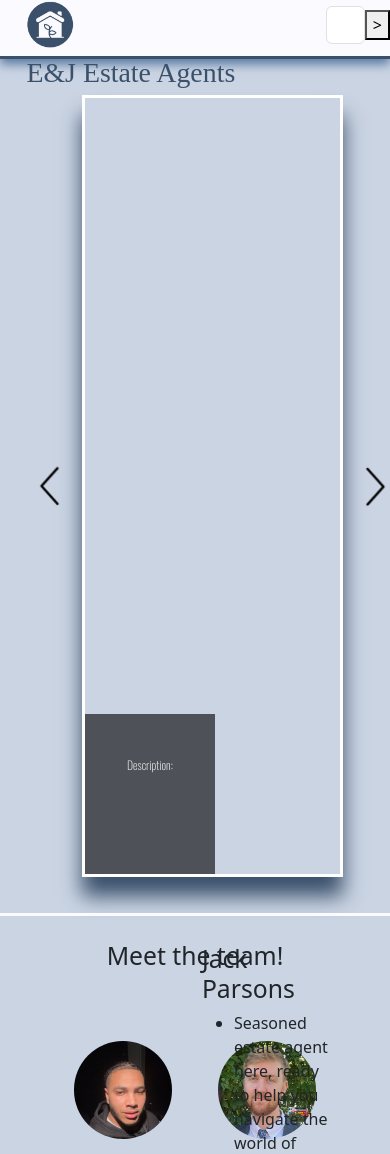
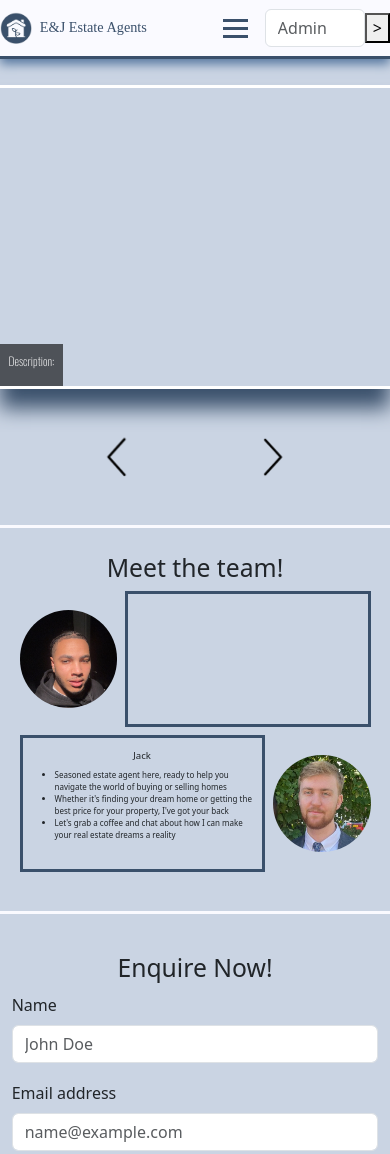
Before and after one commit to fac31/Jack-Elliot-Agency-client, a website: page client/src/index.html in a window 390 px wide. Shown: the top 1154 px of the page. Drawn offline with nearby package versions, Linux system fonts and the light colour scheme; no server answers; a web font is replaced by a local one.

Commit message:
Made page more responsive, added hamburger toggle button

```diff
--- a/client/src/index.html
+++ b/client/src/index.html
@@ -16,15 +16,25 @@
     <header class="grid-item-1 white-bg center-horizontal">
         <div class="container-lg center-vertical nav">
             <img class="logo" src="../assets/E&J_Estate_Agents_Logo.png" alt="E&J Estate Agents Logo">
-            <h1 class="heading-font dark-blue">E&J Estate Agents</h1>
-            <a class="meet-the-team" href="#meet-the-team">Meet the team</a>
-            <a class="meet-the-team create-listing" href="#create-listing">Create listing</a>
-            <a class="meet-the-team enquire" href="#enquire">Enquire</a>
+            <h1 class="heading-font dark-blue center">E&J Estate Agents</h1>
+            <div class="nav-list center">
+                <a class="nav-link meet-the-team" href="#meet-the-team">Meet the team</a>
+                <a class="nav-link meet-the-team create-listing" href="#create-listing">Create listing</a>
+                <a class="nav-link meet-the-team enquire" href="#enquire">Enquire</a>
+            </div>
         </div>
-        <form class="admin-form">
-        <input type="number" class="form-control" id="admin" placeholder="Admin">
-        <button type="submit">></button>
-        </form>
+        <div class="center">
+            <div class="hamburger">
+                <span class="bar"></span>
+                <span class="bar"></span>
+                <span class="bar"></span>
+            </div>
+
+            <form class="admin-form center">
+                <input type="number" class="form-control" id="admin" placeholder="Admin">
+                <button type="submit">></button>
+            </form>
+        </div>
     </header>
     <div class="grid-item-6">
         <div class="btn-left-container"><button class="btn-left" src=></button></div>
@@ -108,11 +118,11 @@
 
                 </div>
             </div>
-            <div class="team-container">
+            <div class="team-container" id="team-container-2">
                 <div class="team-img-3">
                 </div>
                 <div class="team-text center">
-                    <h2>Jack Parsons</h2>
+                    <h3>Jack</h3>
                     <ul>
                         <li>Seasoned estate agent here, ready to help you navigate the world of buying or selling homes</li>
                         <li>Whether it's finding your dream home or getting the best price for your property, I've got your back</li>
--- a/client/src/script.js
+++ b/client/src/script.js
@@ -20,7 +20,9 @@ function app() {
   const descriptionElement = document.getElementById('description')
   const adminForm = document.querySelector('.admin-form')
   const adminElement = document.getElementById('admin')
-
+  const hamburgerBtn = document.querySelector('.hamburger');
+  const navList = document.querySelector('.nav-list');
+  const navLinks = document.querySelectorAll('.nav-link');
   // Const
 
 
@@ -199,6 +201,16 @@ function app() {
 
 
   // Event listeners
+  hamburgerBtn.addEventListener('click', () =>{
+    hamburgerBtn.classList.toggle('active');
+    navList.classList.toggle('active');
+  });
+  for (const link of navLinks) {
+    link.addEventListener('click', () => {
+      hamburgerBtn.classList.toggle('active');
+      navList.classList.toggle('active');
+    });
+  };
   btnLeft.addEventListener('click', function () {
     changeImg('left');
   });
--- a/client/src/styles.css
+++ b/client/src/styles.css
@@ -52,7 +52,6 @@
 .logo {
     width: 3rem;
     height: 3rem;
-    margin-right: 10px;
 }
 
 .center {
@@ -110,7 +109,7 @@ header {
     grid-row: 3/ span 2;
     display: flex;
     align-items: center;
-    margin-left: 9vmin;
+    justify-content: end;
 }
 
 .btn-left {
@@ -134,6 +133,9 @@ header {
     height: 12.5vmin;
     display: flex;
     align-items: center;
+}
+.btn-left-container{
+    justify-content: end;
 }
 
 .btn-right-container:hover,
@@ -203,11 +205,11 @@ header {
     justify-content: center;
     flex-direction: column;
     border: 3px var(--dark-blue) solid;
+    font-size: 1em;
 }
 
 .team-container {
     width: 35vw;
-    height: 90%;
     display: flex;
     flex-direction: column;
     justify-content: center;
@@ -258,6 +260,8 @@ header {
     justify-content: center;
     align-items: center;
     font-family: 'Kanit';
+    font-size: calc(1vh + 0.5vw);
+    border-top: 3px solid var(--dark-blue);
 }
 
 .grid-item-8 {
@@ -333,6 +337,11 @@ header {
     gap: 2vmin;
     font-family: "Croissant One";
 }
+h1{
+    height: 100%;
+    margin-bottom: 0;
+    font-size: calc(1vh + 1.5vw);
+}
 
 .form-title {
     display: flex;
@@ -366,24 +375,135 @@ header {
 .create-listing {
     display: none;
 }
+.hamburger{
+    display: none;
+    cursor: pointer;
+    margin-right: 2vh;
+}
+.bar{
+    display: block;
+    width:25px;
+    height:3px;
+    margin: 5px auto;
+    --webkit-transition: all 0.3s ease-in-out;
+    transition: all 0.3s ease-in-out;
+    background-color: var(--dark-blue);
+}
+#admin {
+    width: 100px;
+
+}
+
+.admin-form {
+    height: 4vh;
+}
 
 /* MEDIA QUERYS */
 
 @media (max-width: 1000px) {
-    .meet-the-team{
-        display: none;
+    .hamburger{
+        display: block;
     }
-  }
+    .hamburger.active .bar:nth-child(2){
+        opacity: 0;
+    }
+    .hamburger.active .bar:nth-child(1){
+        transform: translateY(8px) rotate(45deg);
+    }
+    .hamburger.active .bar:nth-child(3){
+        transform: translateY(-8px) rotate(-45deg);
+    }
+    .nav-list{
+        position: absolute;
+        left: -100%;
+        top: 7vh;
+        gap: 0;
+        flex-direction: column;
+        background-color: var(--white);
+        width:100%;
+        text-align: center;
+        transition: 0.3s;
+    }
+    .nav-link{
+        width:100%;
+        border-bottom: 3px solid var(--dark-blue);
+    }
+    .nav-list.active{
+        left: 0;
+    }
 
-  #admin {
-    width: 10vw;
-
-  }
-
-  .admin-form {
-    margin-top: 1vh;
-    display: flex;
-    justify-content: center;
-    align-items: center;
-    height: 4vh;
-  }
+    .grid-item-2{
+        grid-column: 1 / span 8;
+        grid-row: 2 / span 3;
+    }
+    .grid-item-6{
+        grid-column: 3/ span 1;
+        grid-row: 5/ span 1;
+    }
+    .grid-item-7{
+        grid-column: 6 /span 1;
+        grid-row: 5/ span 1;
+    }
+    .property-img{
+        border-left: none;
+        border-right:none;
+    }
+    .team-card {
+        flex-direction: column;
+        width:100%;
+        padding-bottom: 10%;
+    }
+    .team-container {
+        flex-direction: row;
+        width: 90%;
+        height:50%;
+        gap: 5vw;
+    }
+    #team-container-2{
+        flex-direction: row-reverse;
+    }
+    .team-img-3,.team-img-2{
+        margin-top: 0;
+        width: 40%;
+    }
+    .team-text{
+        height:100%;
+        font-size: 0.8em;
+    }
+    h3{
+        font-size: 1.5em;
+    }
+}
+@media (max-width: 500px) {
+    .grid-item-3,.grid-item-3-listing{
+        grid-column: 1 / span 8;
+        margin: 10vmin 3vmin 0 3vmin;
+    }
+    .grid-item-9{
+        z-index: 1;
+    }
+    .logo{
+        width: 2rem;
+        height:2rem;
+    }
+    .property-container{
+        max-width: 100%;
+        max-height:50%;
+        padding: 1vh;
+    }
+    .property-price{
+        height:100%;
+    }
+    .grid-template{
+        grid-template-rows: 7vh repeat(5, 10vh) repeat(2,15vh) repeat(3, 20vh) 5vh;
+    }
+    .team-text{
+        font-size: 0.5em;
+    }
+    h3{
+        font-size: 1.2em;
+    }
+    .team-container{
+        gap:1vh;
+    }
+}
```
